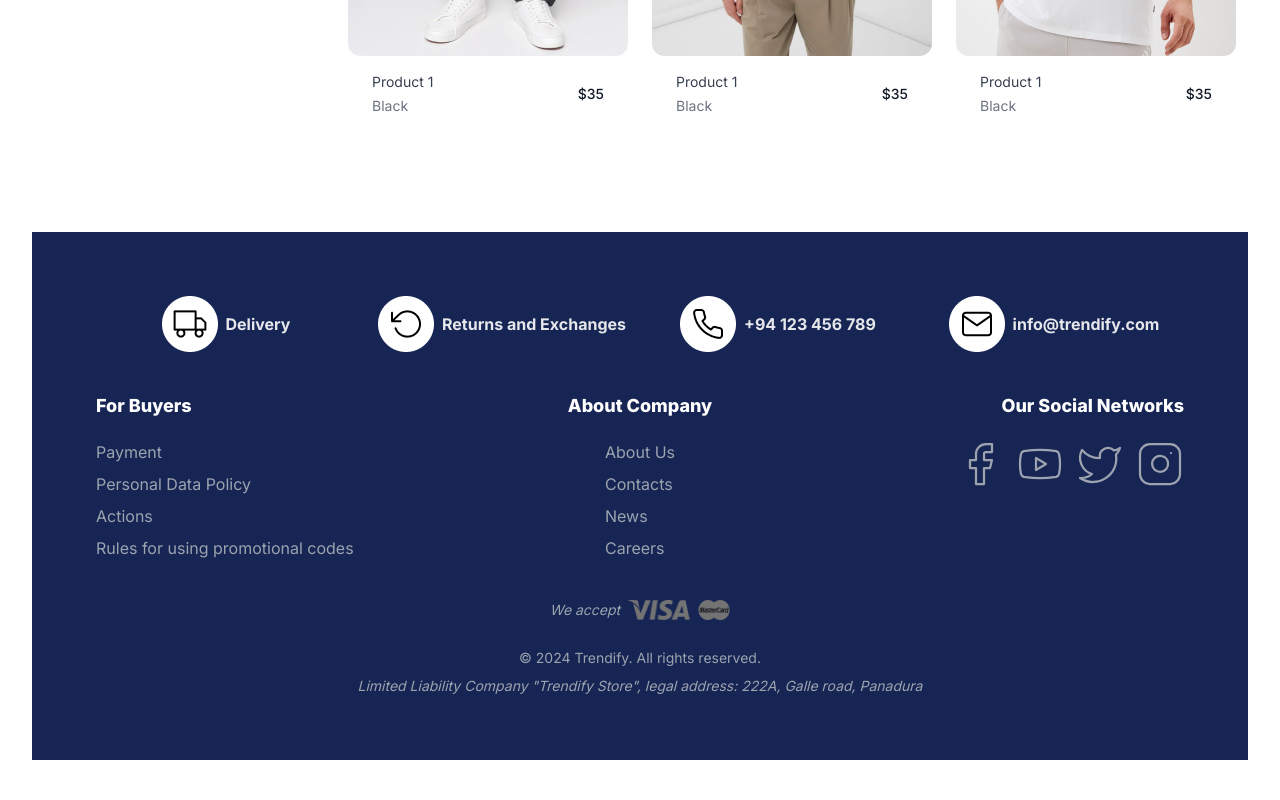
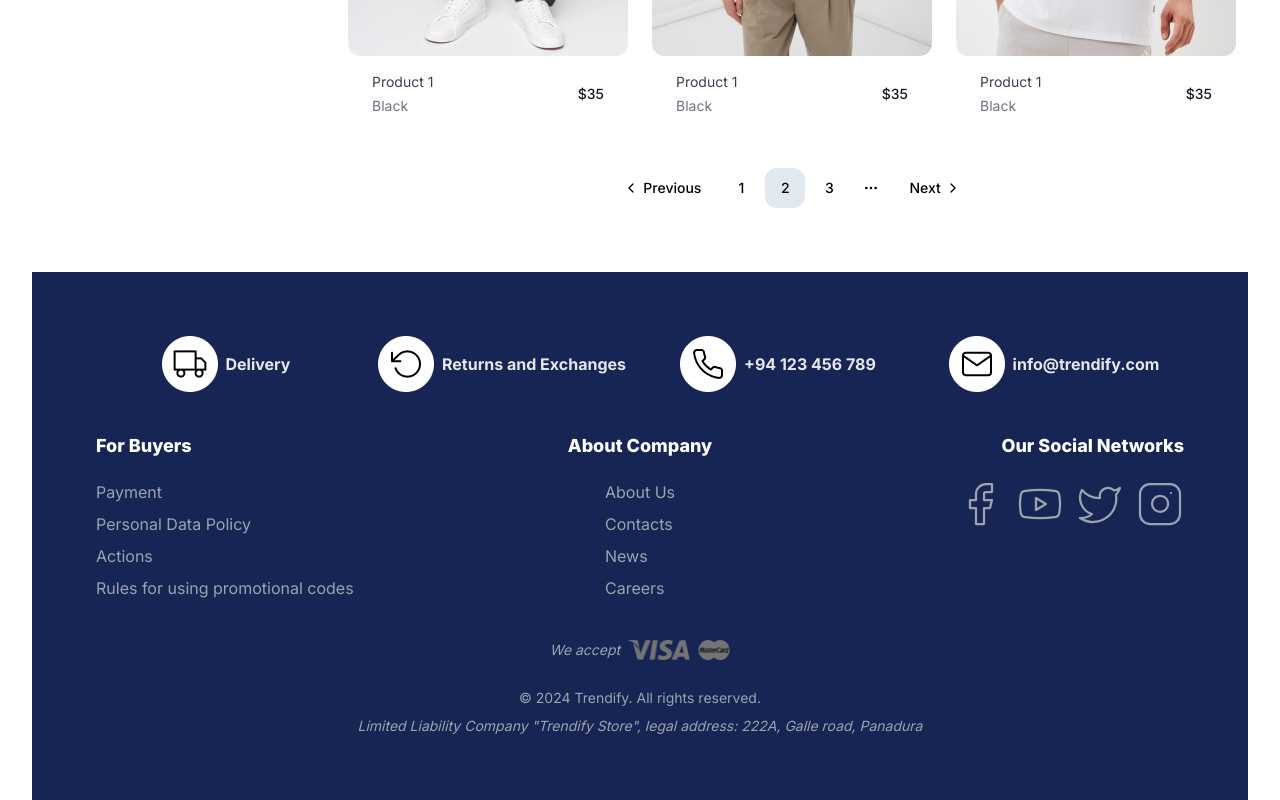
Before and after one commit to ndDevCode/trendify-ecommerce-frontend, a Next.js app: page /1 in a window 1280 px wide. Shown: the part 1965-2765 px from the top of the page. Before the commit the page ends 2725 px from the top, so only its background shows below. Built offline with nearby package versions, Linux system fonts and the light colour scheme.

Commit message:
Add Pagination component to product page

```diff
--- a/app/[category]/page.tsx
+++ b/app/[category]/page.tsx
@@ -3,6 +3,7 @@
 import { cn } from "@/lib/utils";
 import { Montserrat } from "@/lib/fonts";
 
+import ProductPagination from "@/components/product-page/ProductPagination";
 import ProductCard from "@/components/common/ProductCard";
 
 import category1 from "@/public/images/categories/Ellipse 6.png";
@@ -201,7 +202,9 @@
             ))}
           </div>
           {/* ------------------------ Pagination ----------------------- */}
-          <div></div>
+          <div>
+            <ProductPagination />
+          </div>
         </div>
       </div>
     </>
--- /dev/null
+++ b/components/product-page/ProductPagination.tsx
@@ -0,0 +1,38 @@
+import {
+  Pagination,
+  PaginationContent,
+  PaginationEllipsis,
+  PaginationItem,
+  PaginationLink,
+  PaginationNext,
+  PaginationPrevious,
+} from "@/components/ui/pagination";
+
+export default function ProductPagination() {
+  return (
+    <Pagination>
+      <PaginationContent>
+        <PaginationItem className="hover:bg-slate-200 rounded-xl">
+          <PaginationPrevious href="#" />
+        </PaginationItem>
+        <PaginationItem className="hover:bg-slate-200 rounded-xl">
+          <PaginationLink href="#">1</PaginationLink>
+        </PaginationItem>
+        <PaginationItem className="hover:bg-slate-200 rounded-xl">
+          <PaginationLink href="#" isActive>
+            2
+          </PaginationLink>
+        </PaginationItem>
+        <PaginationItem className="hover:bg-slate-200 rounded-xl">
+          <PaginationLink href="#">3</PaginationLink>
+        </PaginationItem>
+        <PaginationItem className="hover:bg-slate-200 rounded-xl">
+          <PaginationEllipsis />
+        </PaginationItem>
+        <PaginationItem className="hover:bg-slate-200 rounded-xl">
+          <PaginationNext href="#" />
+        </PaginationItem>
+      </PaginationContent>
+    </Pagination>
+  );
+}
--- a/components/ui/button.tsx
+++ b/components/ui/button.tsx
@@ -1,8 +1,8 @@
-import * as React from "react"
-import { Slot } from "@radix-ui/react-slot"
-import { cva, type VariantProps } from "class-variance-authority"
+import * as React from "react";
+import { Slot } from "@radix-ui/react-slot";
+import { cva, type VariantProps } from "class-variance-authority";
 
-import { cn } from "@/lib/utils"
+import { cn } from "@/lib/utils";
 
 const buttonVariants = cva(
   "inline-flex items-center justify-center whitespace-nowrap rounded-md text-sm font-medium ring-offset-background transition-colors focus-visible:outline-none focus-visible:ring-2 focus-visible:ring-ring focus-visible:ring-offset-2 disabled:pointer-events-none disabled:opacity-50",
@@ -18,6 +18,7 @@
           "bg-secondary text-secondary-foreground hover:bg-secondary/80",
         ghost: "hover:bg-accent hover:text-accent-foreground",
         link: "text-primary underline-offset-4 hover:underline",
+        active: "bg-slate-200 rounded-xl",
       },
       size: {
         default: "h-10 px-4 py-2",
@@ -31,26 +32,26 @@
       size: "default",
     },
   }
-)
+);
 
 export interface ButtonProps
   extends React.ButtonHTMLAttributes<HTMLButtonElement>,
     VariantProps<typeof buttonVariants> {
-  asChild?: boolean
+  asChild?: boolean;
 }
 
 const Button = React.forwardRef<HTMLButtonElement, ButtonProps>(
   ({ className, variant, size, asChild = false, ...props }, ref) => {
-    const Comp = asChild ? Slot : "button"
+    const Comp = asChild ? Slot : "button";
     return (
       <Comp
         className={cn(buttonVariants({ variant, size, className }))}
         ref={ref}
         {...props}
       />
-    )
+    );
   }
-)
-Button.displayName = "Button"
+);
+Button.displayName = "Button";
 
-export { Button, buttonVariants }
+export { Button, buttonVariants };
--- /dev/null
+++ b/components/ui/pagination.tsx
@@ -0,0 +1,118 @@
+import * as React from "react";
+import { ChevronLeft, ChevronRight, MoreHorizontal } from "lucide-react";
+import Link from "next/link";
+
+import { cn } from "@/lib/utils";
+import { ButtonProps, buttonVariants } from "@/components/ui/button";
+
+const Pagination = ({ className, ...props }: React.ComponentProps<"nav">) => (
+  <nav
+    role="navigation"
+    aria-label="pagination"
+    className={cn("mx-auto flex w-full justify-center", className)}
+    {...props}
+  />
+);
+Pagination.displayName = "Pagination";
+
+const PaginationContent = React.forwardRef<
+  HTMLUListElement,
+  React.ComponentProps<"ul">
+>(({ className, ...props }, ref) => (
+  <ul
+    ref={ref}
+    className={cn("flex flex-row items-center gap-1", className)}
+    {...props}
+  />
+));
+PaginationContent.displayName = "PaginationContent";
+
+const PaginationItem = React.forwardRef<
+  HTMLLIElement,
+  React.ComponentProps<"li">
+>(({ className, ...props }, ref) => (
+  <li ref={ref} className={cn("", className)} {...props} />
+));
+PaginationItem.displayName = "PaginationItem";
+
+type PaginationLinkProps = {
+  isActive?: boolean;
+} & Pick<ButtonProps, "size"> &
+  React.ComponentProps<typeof Link>;
+
+const PaginationLink = ({
+  className,
+  isActive,
+  size = "icon",
+  ...props
+}: PaginationLinkProps) => (
+  <Link
+    aria-current={isActive ? "page" : undefined}
+    className={cn(
+      buttonVariants({
+        variant: isActive ? "active" : "ghost",
+        size,
+      }),
+      className
+    )}
+    {...props}
+  />
+);
+PaginationLink.displayName = "PaginationLink";
+
+const PaginationPrevious = ({
+  className,
+  ...props
+}: React.ComponentProps<typeof PaginationLink>) => (
+  <PaginationLink
+    aria-label="Go to previous page"
+    size="default"
+    className={cn("gap-1 pl-2.5", className)}
+    {...props}
+  >
+    <ChevronLeft className="h-4 w-4" />
+    <span>Previous</span>
+  </PaginationLink>
+);
+PaginationPrevious.displayName = "PaginationPrevious";
+
+const PaginationNext = ({
+  className,
+  ...props
+}: React.ComponentProps<typeof PaginationLink>) => (
+  <PaginationLink
+    aria-label="Go to next page"
+    size="default"
+    className={cn("gap-1 pr-2.5", className)}
+    {...props}
+  >
+    <span>Next</span>
+    <ChevronRight className="h-4 w-4" />
+  </PaginationLink>
+);
+PaginationNext.displayName = "PaginationNext";
+
+const PaginationEllipsis = ({
+  className,
+  ...props
+}: React.ComponentProps<"span">) => (
+  <span
+    aria-hidden
+    className={cn("flex h-9 w-9 items-center justify-center", className)}
+    {...props}
+  >
+    <MoreHorizontal className="h-4 w-4" />
+    <span className="sr-only">More pages</span>
+  </span>
+);
+PaginationEllipsis.displayName = "PaginationEllipsis";
+
+export {
+  Pagination,
+  PaginationContent,
+  PaginationEllipsis,
+  PaginationItem,
+  PaginationLink,
+  PaginationNext,
+  PaginationPrevious,
+};
```
